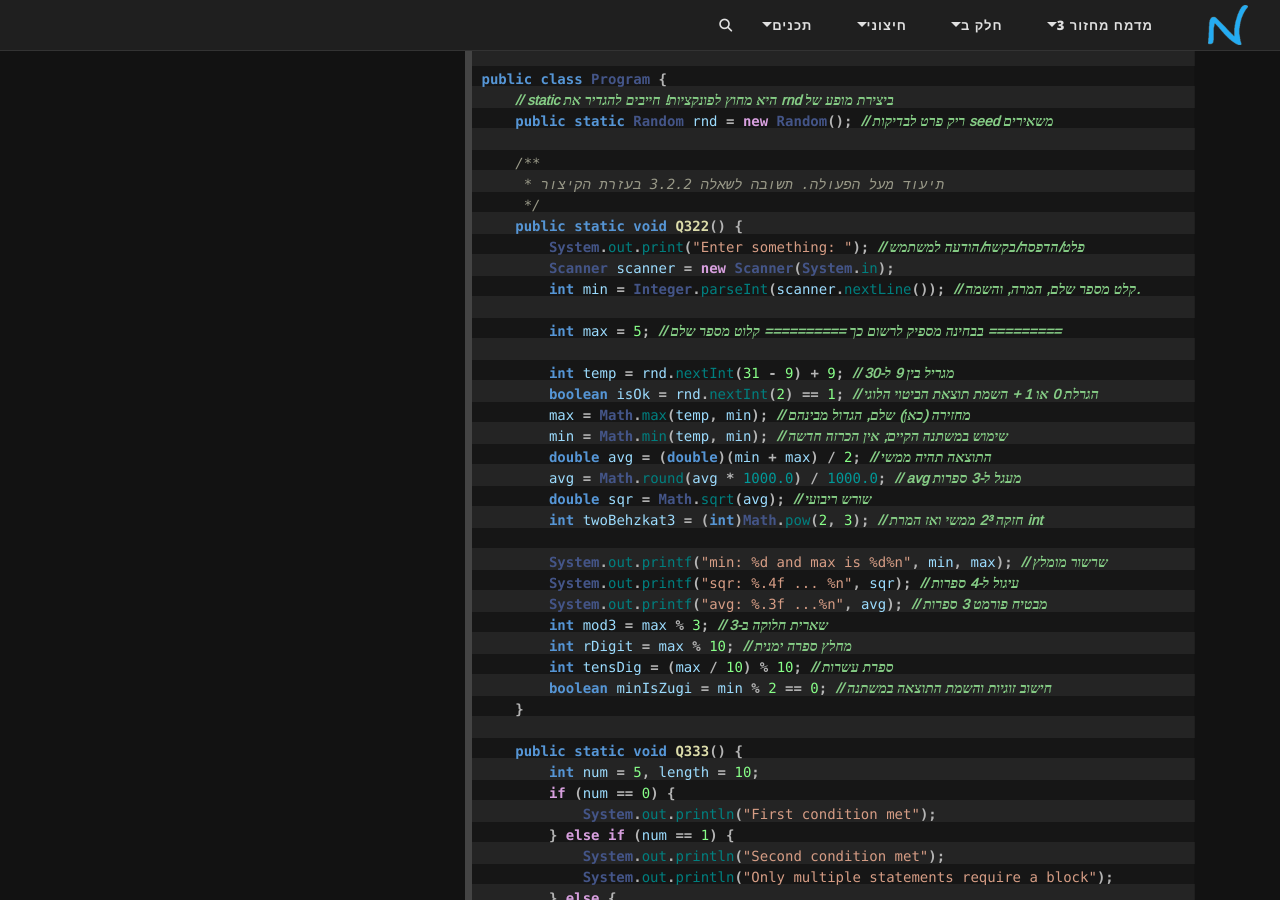
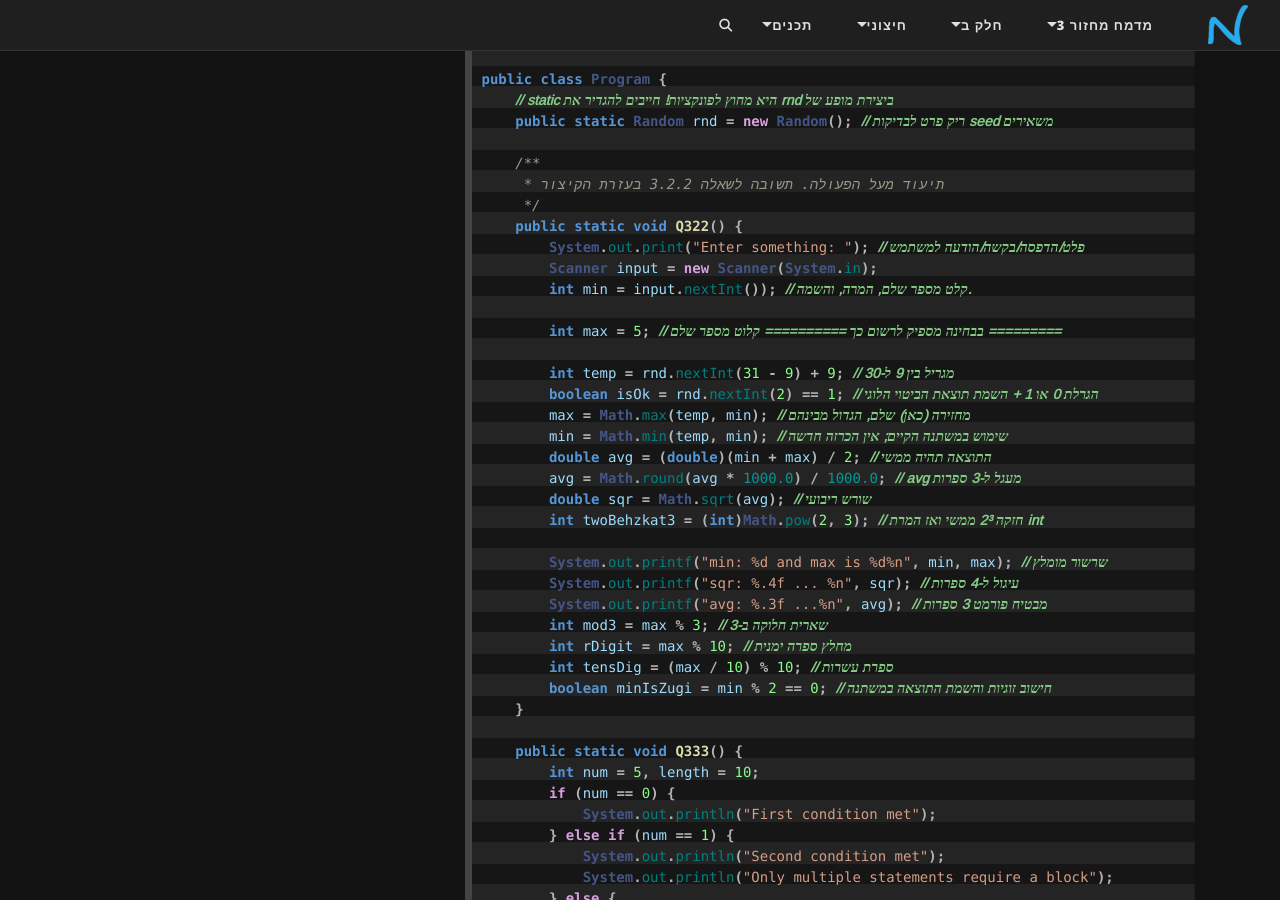
Before and after one commit to 3strategy/BeautifulYesodot, a Jekyll site: the page built from cs/ChapterSyntaxSummary2java.md, in a window 1280 px wide and 900 px high, scrolled down 437 px. Built offline with Jekyll 4.4.1, drawn with Linux system fonts in a browser that asks for light colours; comment, search, counter and statistics services are not loaded.

Commit message:
small java update

```diff
--- a/cs/ChapterSyntaxSummary2java.md
+++ b/cs/ChapterSyntaxSummary2java.md
@@ -24,8 +24,8 @@ public class Program {
      */
     public static void Q322() {
         System.out.print("Enter something: "); // פלט/הדפסה/בקשה/הודעה למשתמש
-        Scanner scanner = new Scanner(System.in);
-        int min = Integer.parseInt(scanner.nextLine()); // קלט מספר שלם, המרה, והשמה.
+        Scanner input = new Scanner(System.in);
+        int min = input.nextInt()); // קלט מספר שלם, המרה, והשמה.
 
         int max = 5; // בבחינה מספיק לרשום כך ========== קלוט מספר שלם =========
 
```
